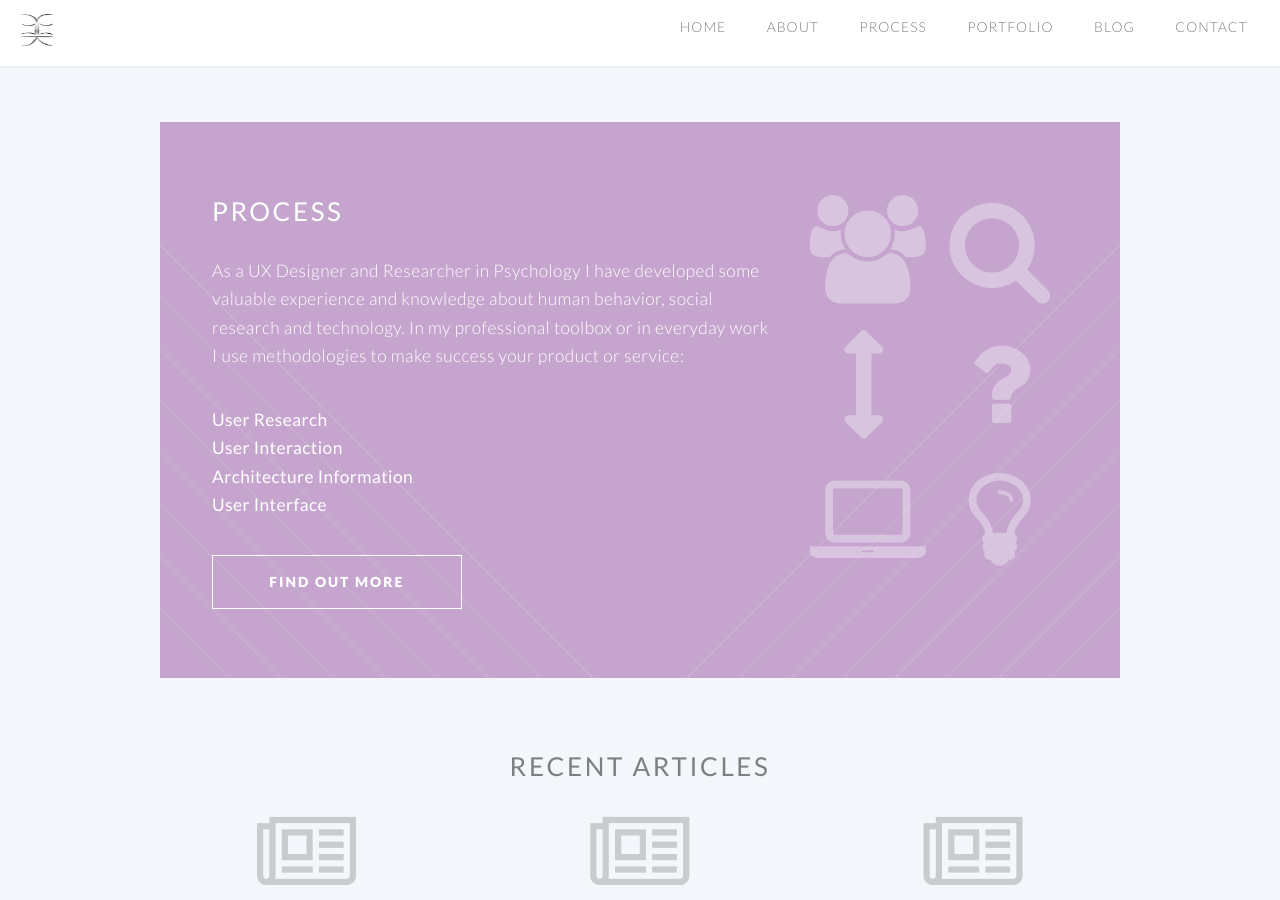
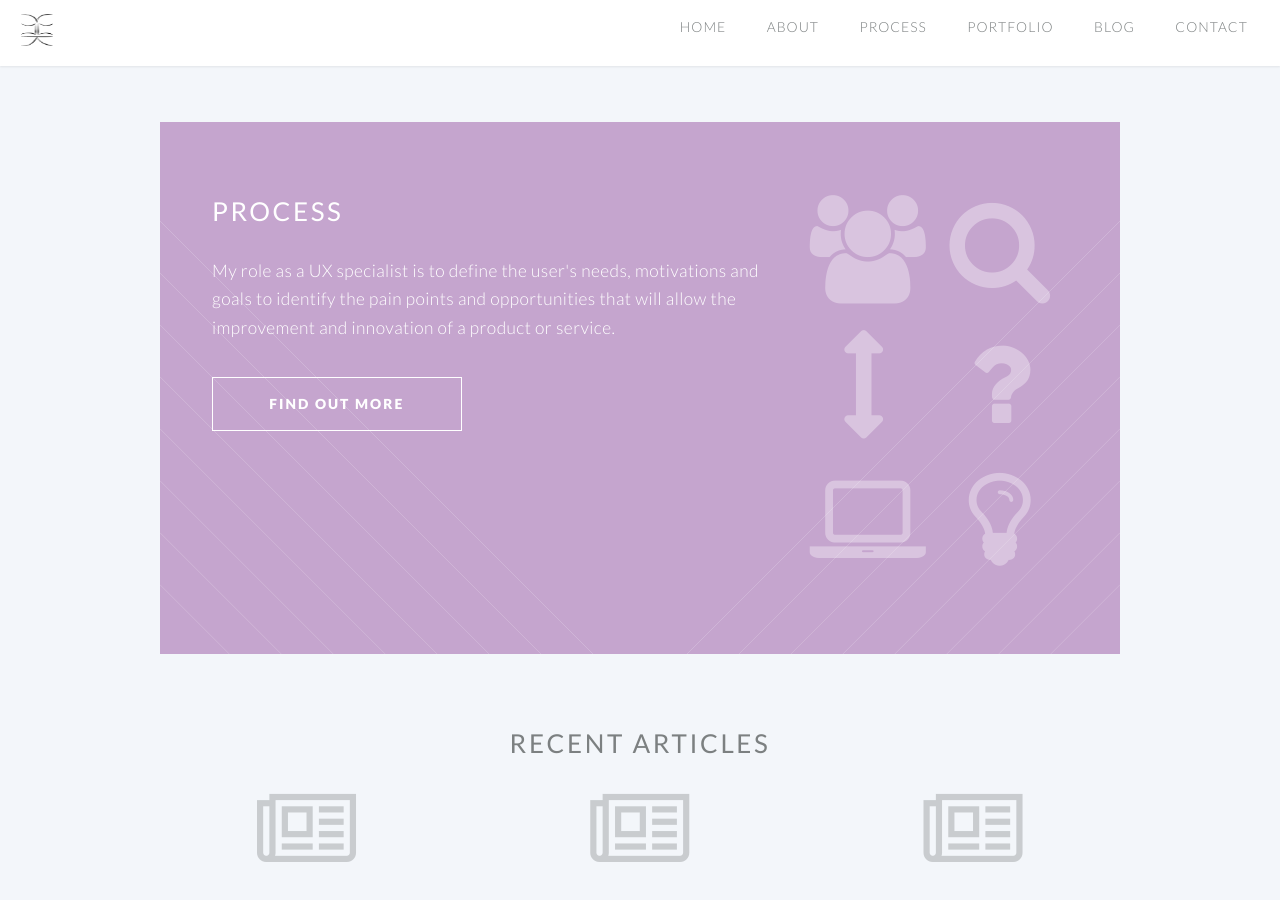
Before and after one commit to claucvk/claucvk.github.io, a Jekyll site: the page built from index.html, in a window 1280 px wide and 900 px high, scrolled down 946 px. Built offline with Jekyll 4.4.1, drawn with Linux system fonts in a browser that asks for light colours.

Commit message:
content update process in homepage

```diff
--- a/index.html
+++ b/index.html
@@ -17,7 +17,7 @@ layout: landing-page
  </p>
 					<footer class="major">
 						<ul class="buttons">
-							<li><a href="about/" class="button">Read More</a></li>
+							<li><a href="#/" class="button">Read More</a></li>
 						</ul>
 					</footer>
 				</header>
@@ -31,13 +31,8 @@ layout: landing-page
 								<header>
 									<h2><strong>Process</strong></h2>
 								</header>
-								<p>As a UX Designer and Researcher in Psychology I have developed some valuable experience and knowledge about human behavior, social research and technology. In my professional toolbox or in everyday work I use methodologies to make success your product or service:
-									<ul>
-									<li> <strong>User Research</strong> </li>
-									<li> <strong>User Interaction</li> </strong>
-									<li> <strong>Architecture Information</strong>
-									<li> <strong>User Interface</strong></li>
-								 </ul>
+								<p>
+									My role as a UX specialist is to define the user's needs, motivations and goals to identify the pain points and opportunities that will allow the improvement and innovation of a product or service.
 								 </p>
 								<footer>
 									<ul class="buttons">
```
